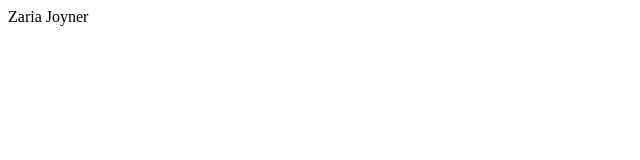
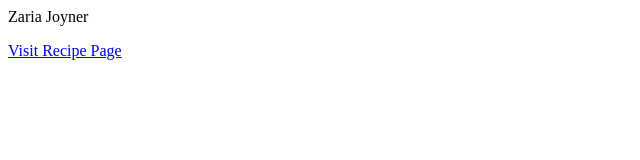
Before and after one commit to ZJOYNER/ZJOYNER.github.io, a plain HTML site: page index.html in a window 1280 px wide. Shown: the whole page, without its empty margins (0-640 px from the left). Drawn offline with Linux system fonts and the light colour scheme.

Commit message:
Update index.html

```diff
--- a/index.html
+++ b/index.html
@@ -11,7 +11,7 @@
 <body>
 
 Zaria Joyner
-
+<p> <a href="file:///Users/zariajoyner/Downloads/HTML%20INDEX/zaria%20test.html">Visit Recipe Page</a> </p>
 </body>
 
 
```
